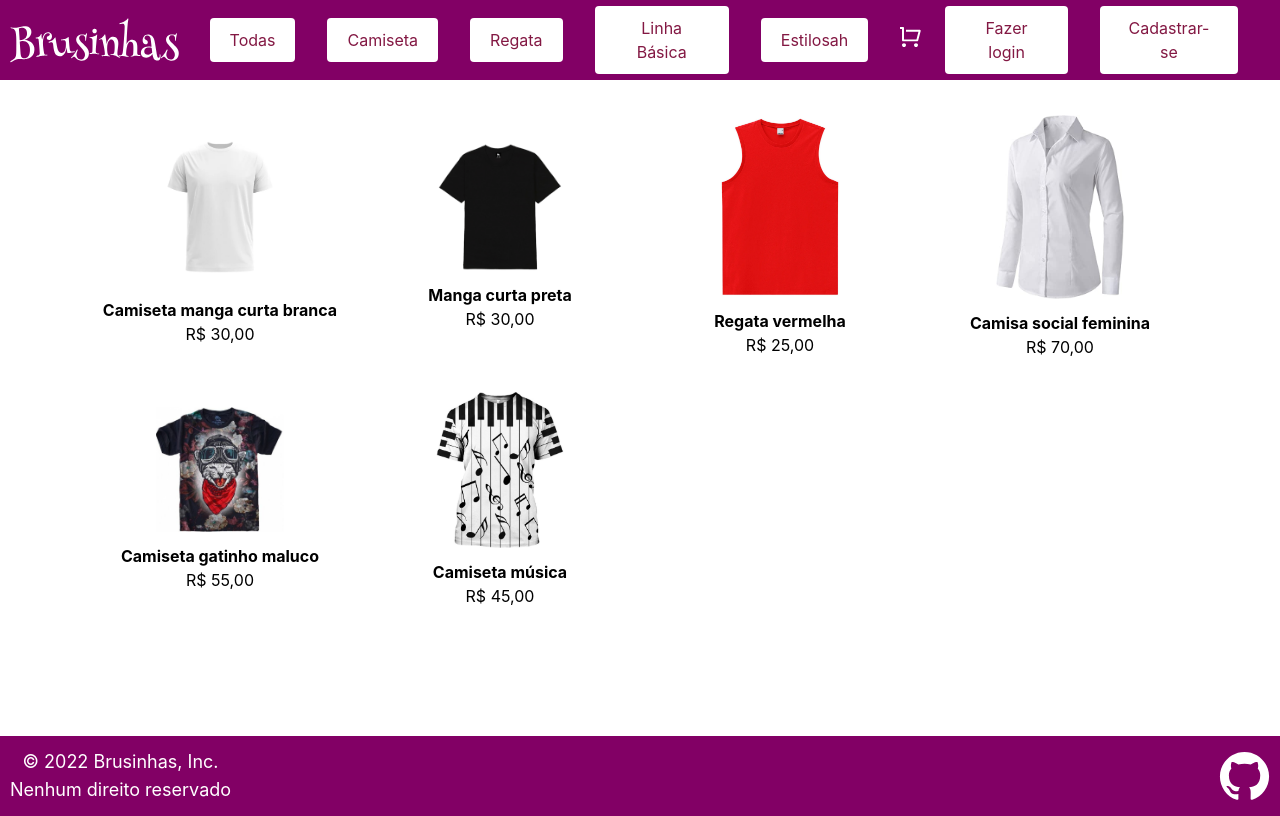
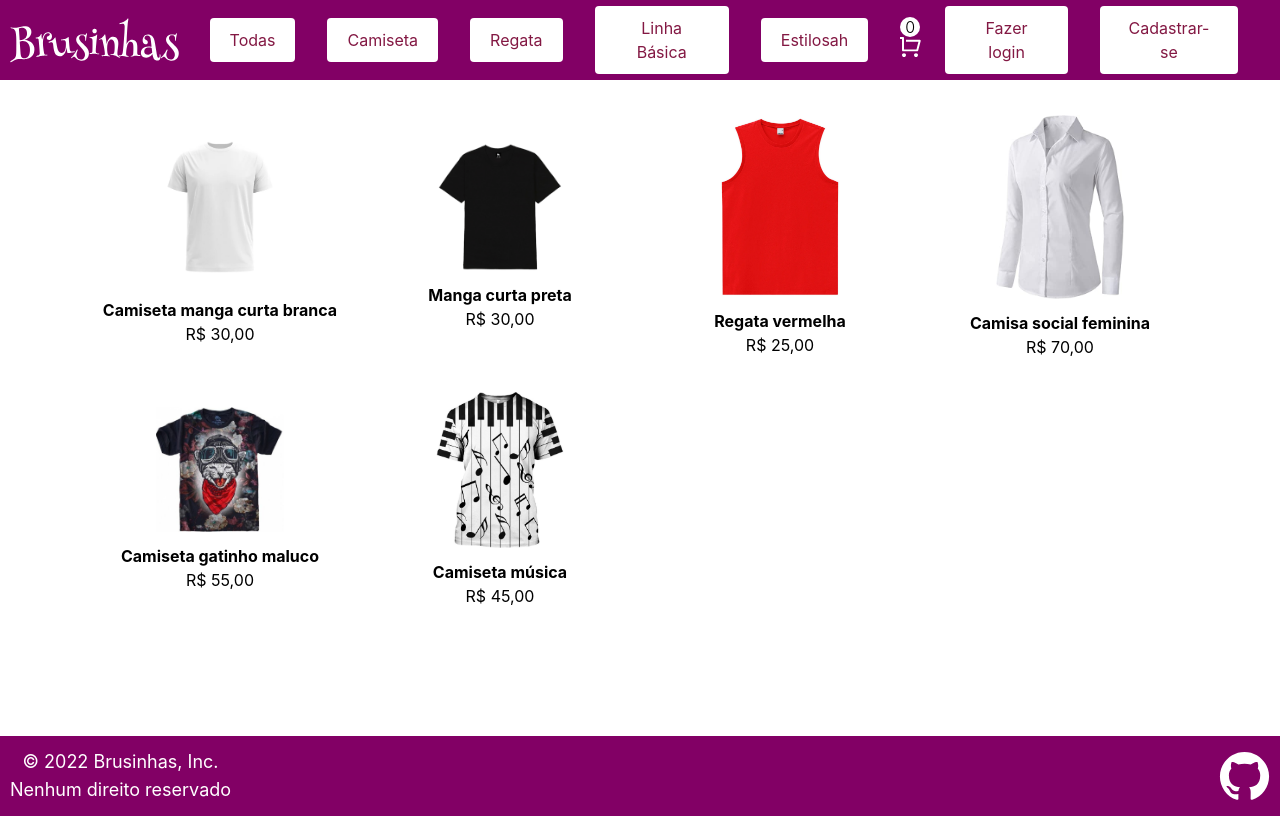
Before and after one commit to lusmoura/An-online-store---Trabalho-Web, a React (Create React App) app in the folder brusinhas/: page / in a window 1280 px wide. Built offline with nearby package versions, Linux system fonts and the light colour scheme.

Commit message:
fix amount of items not appearing for logged out users

```diff
--- a/brusinhas/src/components/Header/Header.jsx
+++ b/brusinhas/src/components/Header/Header.jsx
@@ -55,7 +55,7 @@ export default function Header({
           <div className="flex gap-6 justify-center items-center">
             <Link to="/cart">
               <div className="">
-              {isLoggedIn && !isAdmin && (
+              {!isAdmin && (
                 <div className="bg-white w-[20px] h-[20px] rounded-full flex flex-center justify-center items-center">
                 <div className="font-light h-full w-full text-center flex flex-center items-center justify-center">
                   {itemCount}
```
